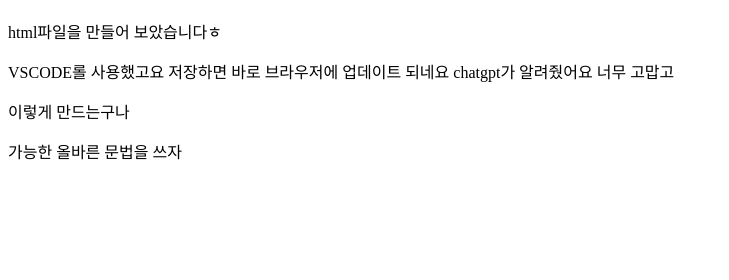
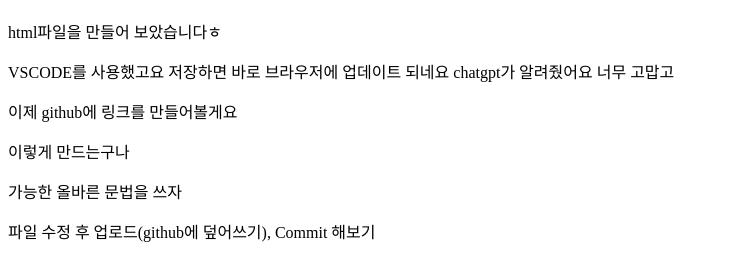
Before and after one commit to baesunghan11/HTML_file_upload, a plain HTML site: page index.html in a window 1280 px wide. Shown: the part 70-350 px from the top of the page, without its empty margins (0-729 px from the left). Drawn offline with Linux system fonts and the light colour scheme.

Commit message:
파일 수정 후 업로드(github에 덮어쓰기), Commit 해보기

```diff
--- a/index.html
+++ b/index.html
@@ -7,8 +7,10 @@
 <body>
   <h1>안녕하세요 ^^b</h1>
   <p>html파일을 만들어 보았습니다ㅎ
-  <p>VSCODE롤 사용했고요 저장하면 바로 브라우저에 업데이트 되네요 chatgpt가 알려줬어요 너무 고맙고</p>
+  <p>VSCODE를 사용했고요 저장하면 바로 브라우저에 업데이트 되네요 chatgpt가 알려줬어요 너무 고맙고</p>
+  <p>이제 github에 링크를 만들어볼게요</p>
   <p>이렇게 만드는구나</p>
   <p>가능한 올바른 문법을 쓰자</p>
+  <p>파일 수정 후 업로드(github에 덮어쓰기), Commit 해보기</p>
 </body>
 </html>
```
